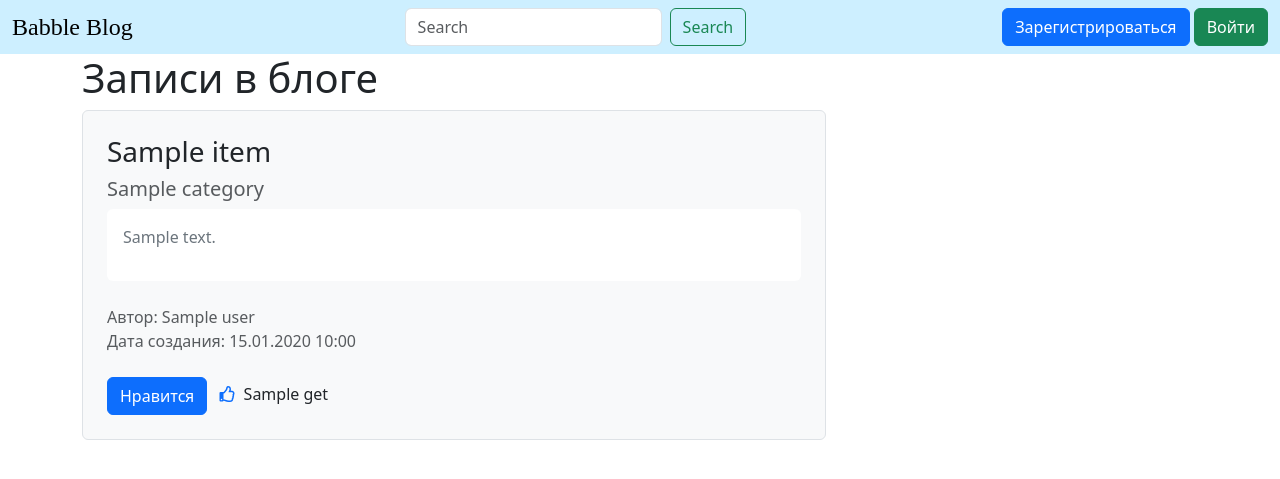
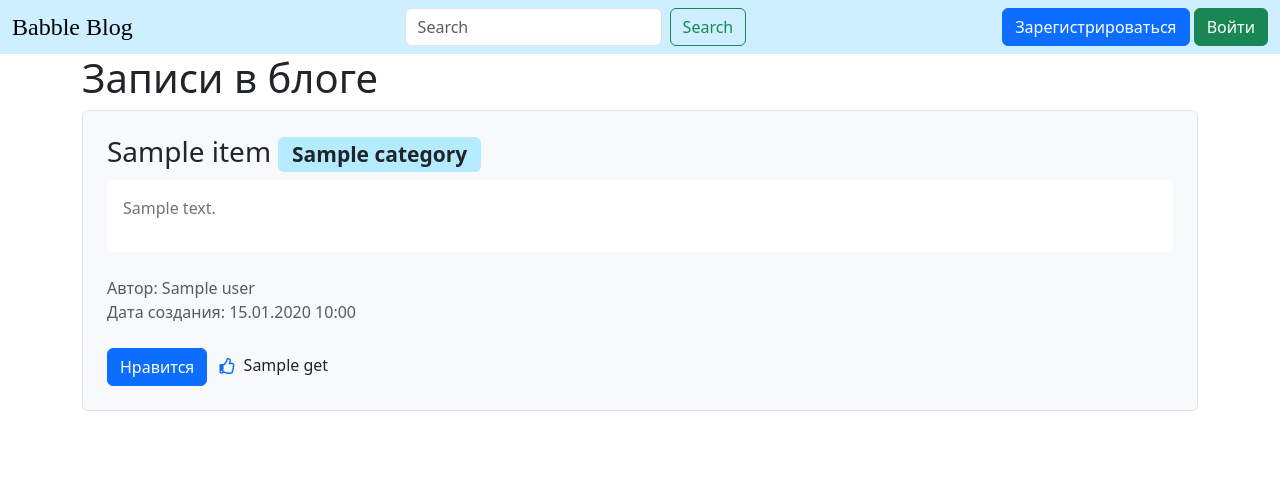
Before and after one commit to Andrey0388/BabbleBlog, a Flask app: template app/templates/index.html in a window 1280 px wide. Shown: the top 479 px of the page. Run offline with Flask 3, Linux system fonts and the light colour scheme; the template is opened without the code that fills it: most values are stand-ins (such as "Sample title", 1, 10 or a date in 2020); some web fonts are replaced.

Commit message:
Сайт

```diff
--- /dev/null
+++ b/app/static/css/bg.css
@@ -0,0 +1,3 @@
+.bg-custom-light-blue {
+    background-color: #b5ebff; /* Замените на ваш желаемый цвет */
+}
--- a/app/static/js/search.js
+++ b/app/static/js/search.js
@@ -1,5 +1,6 @@
 function search() {
-    var searchText = document.getElementById('searchInput').value;
+    var searchText = document.getElementById('searchInput').value.trim(); // Убираем лишние пробелы
+    if (searchText === '') return; // Если строка поиска пуста, выходим из функции
     var elements = document.querySelectorAll('*');
 
     // Удаляем предыдущую подсветку, если она есть
@@ -9,6 +10,7 @@ function search() {
         highlightTextInElement(element, searchText);
     });
 }
+
 
 function highlightTextInElement(element, searchText) {
     if (element.tagName !== 'SCRIPT' && element.tagName !== 'STYLE') {
--- a/app/templates/base.html
+++ b/app/templates/base.html
@@ -11,6 +11,7 @@
             integrity="sha384-YvpcrYf0tY3lHB60NNkmXc5s9fDVZLESaAA55NDzOxhy9GkcIdslK1eN7N6jIeHz"
             crossorigin="anonymous"></script>
     <link rel="stylesheet" href="\static\css\font.css">
+    <link rel="stylesheet" href="\static\css\bg.css">
     <script src="\static\js\search.js"></script>
     <script src="\static\js\like.js"></script>
     <link rel="stylesheet" href="https://cdnjs.cloudflare.com/ajax/libs/font-awesome/5.15.4/css/all.min.css">
--- a/app/templates/index.html
+++ b/app/templates/index.html
@@ -3,9 +3,8 @@
 {% block content %}
 <h1>Записи в блоге</h1>
 {% for item in news|reverse %}
-<div class="col-md-8 border rounded bg-light mb-4 p-4">
-    <h3>{{ item.title }}</h3>
-    <h5 class="text-muted">{{ item.category }}</h5>
+<div class="col-lg-12 border rounded bg-light mb-4 p-4"> <!-- Изменен класс на col-lg-11 -->
+    <h3>{{ item.title }} <span class="badge bg-custom-light-blue text-dark">{{ item.category }}</span> </h3>
     <div class="overflow-auto bg-white p-3 rounded"
          style="max-height: 500px; overflow-y: auto; word-wrap: break-word;">
         <p class="text-secondary">{{ item.content }}</p>
@@ -62,7 +61,5 @@
     $(document).ready(function(){
         $('[data-bs-toggle="tooltip"]').tooltip();
     });
-
-
 </script>
 {% endblock %}
--- a/app/templates/news.html
+++ b/app/templates/news.html
@@ -24,7 +24,7 @@
     </p>
     <p>
         {{ form.content.label }}<br>
-        {{ form.content(class="form-control", maxlength="2000") }}<br>
+        {{ form.content(class="form-control", maxlength="10000") }}<br>
         {% for error in form.content.errors %}
     <p content="alert alert-danger" role="alert">
         {{ error }}
```
Also changed, not shown: app/db/blogs.db (added).
